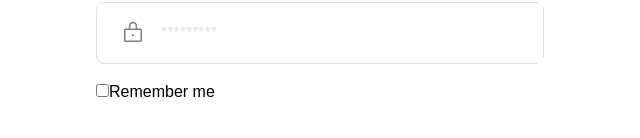
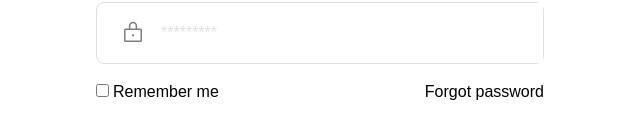
Before and after one commit to roma-marshall/legendary-locals-sniffle, a Vue app: page / in a window 1280 px wide. Shown: the part 496-634 px from the top of the page, without its empty margins (0-640 px from the left). Built offline with nearby package versions, Linux system fonts and the light colour scheme.

Commit message:
reset pw added

```diff
--- a/src/App.vue
+++ b/src/App.vue
@@ -58,8 +58,9 @@ import Password from './assets/img/password.svg'
             <div class="flex justify-between items-center pt-4">
               <div>
                 <input type="checkbox" name="remember" id="remember"/>
-                <label for="remember">Remember me</label>
+                <label class="ml-1" for="remember">Remember me</label>
               </div>
+              <a href="#">Forgot password</a>
             </div>
           </form>
         </div>
```
